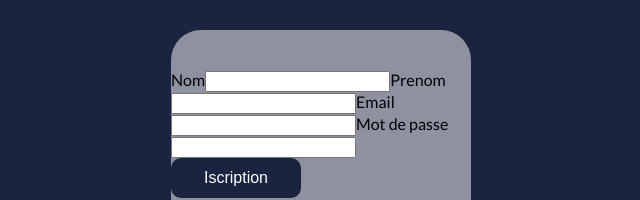
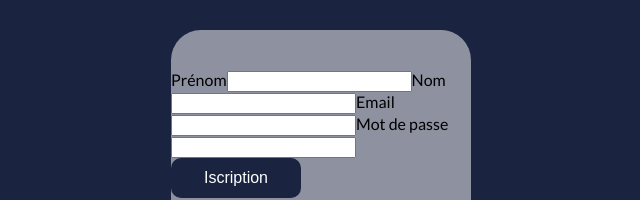
Before and after one commit to psychokore/groupomania_front, a React (Create React App) app in the folder client/: page /login in a window 1280 px wide. Both pictures are taken after a click on the button "S'inscrire". Shown: the part 228-428 px from the top of the page, without its empty margins (319-959 px from the left). Built offline with nearby package versions, Linux system fonts and the light colour scheme.

Commit message:
correction

```diff
--- a/client/src/Layout/Auth/SignUpForm.jsx
+++ b/client/src/Layout/Auth/SignUpForm.jsx
@@ -45,7 +45,7 @@ const SignUpForm = () =>{
   return (
     <form action="" onSubmit={handleSignUp} id='sign-up-form'>
 
-        <label htmlFor="firstname">Nom</label>
+        <label htmlFor="firstname">Prénom</label>
 
         <input
           className="textarea"
@@ -55,7 +55,7 @@ const SignUpForm = () =>{
           value={firstname}
         />
 
-        <label htmlFor="lastname">Prenom</label>
+        <label htmlFor="lastname">Nom</label>
 
         <input
           className="textarea"
```
